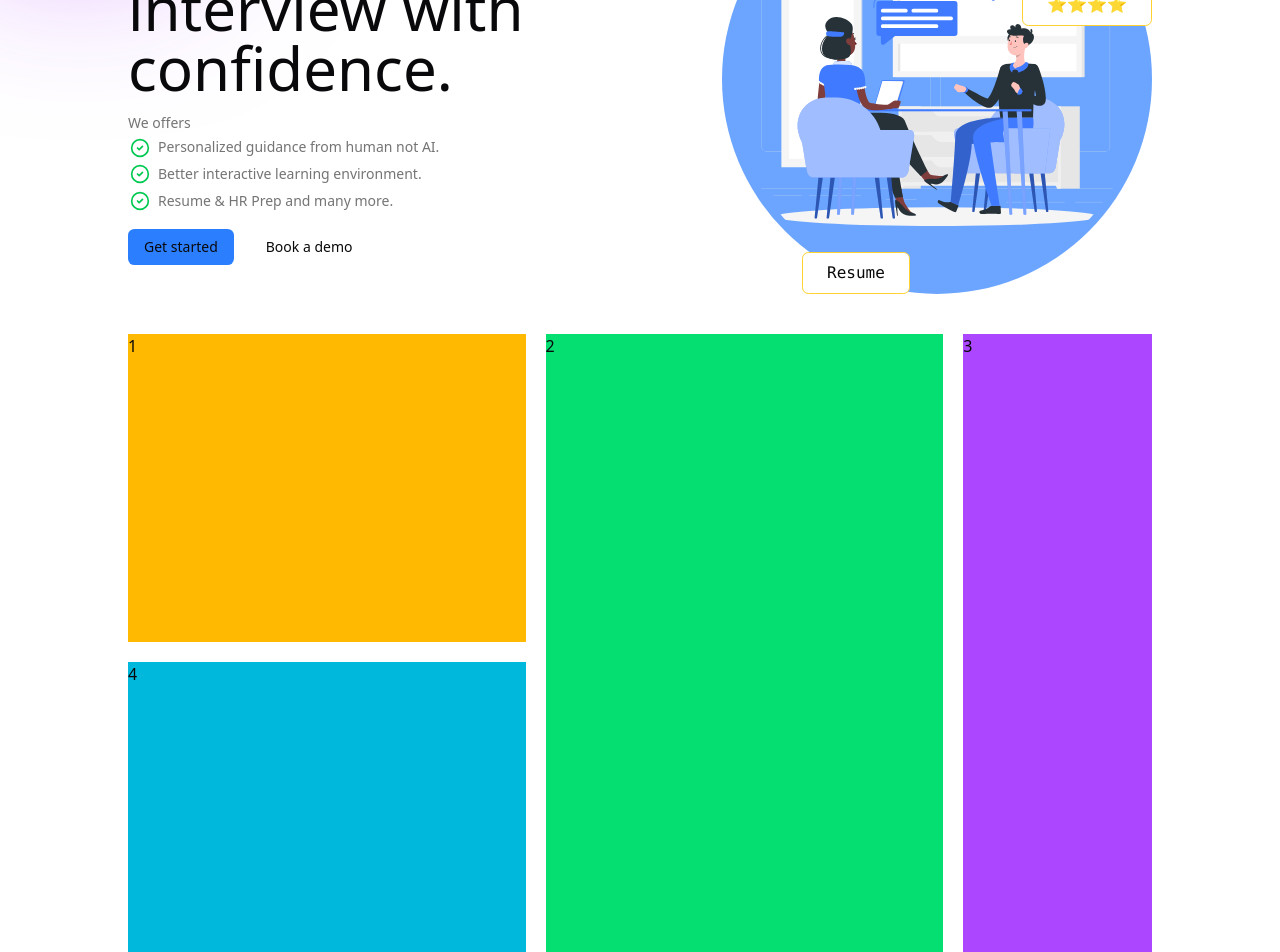
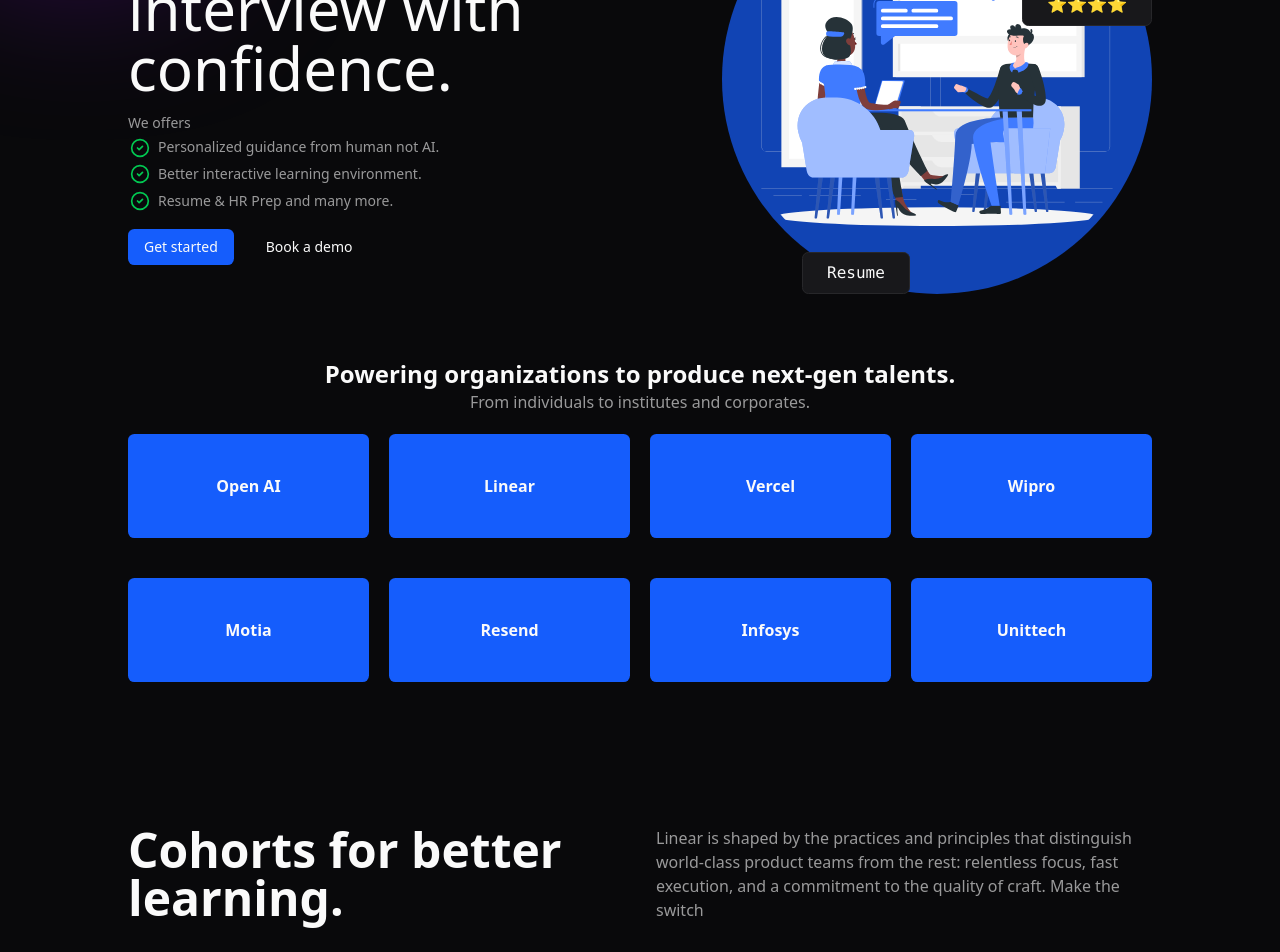
Before and after one commit to debanandanayak/the-skill-web, a Next.js app: page / in a window 1280 px wide. Shown: the part 240-1192 px from the top of the page. Built offline with nearby package versions, Linux system fonts and the light colour scheme.

Commit message:
add company showcase

```diff
--- a/app/globals.css
+++ b/app/globals.css
@@ -10,7 +10,6 @@
   --font-sans: var(--font-geist-sans);
   --font-mono: var(--font-geist-mono);
 } */
-
 
 /* ---break--- */
 
@@ -87,6 +86,7 @@
     --sidebar-accent-foreground: oklch(0.21 0.006 285.885);
     --sidebar-border: oklch(0.92 0.004 286.32);
     --sidebar-ring: oklch(0.623 0.214 259.815);
+    --1fr: minmax(0, 1fr);
 }
 
 .dark {
@@ -123,7 +123,6 @@
     --sidebar-ring: oklch(0.488 0.243 264.376);
 }
 
-
 @layer base {
     * {
         @apply border-border outline-ring/50;
@@ -132,3 +131,17 @@
         @apply bg-background text-foreground;
     }
 }
+
+@keyframes marquee {
+    0% {
+        transform: translateX(0%);
+    }
+    100% {
+        transform: translateX(-50%);
+    }
+}
+
+.animate-marquee {
+    display: flex;
+    animation: marquee 7s linear infinite;
+}
--- a/app/layout.tsx
+++ b/app/layout.tsx
@@ -14,7 +14,8 @@
 
 export const metadata: Metadata = {
   title: "The skill web",
-  description: "A interview preparation solution. | Crack your next interview with confidence.",
+  description:
+    "A interview preparation solution. | Crack your next interview with confidence.",
 };
 
 export default function RootLayout({
@@ -25,7 +26,7 @@
   return (
     <html lang="en">
       <body
-        className={`${geistSans.variable} ${geistMono.variable} antialiased`}
+        className={`${geistSans.variable} ${geistMono.variable} antialiased dark`}
       >
         {children}
       </body>
--- a/app/page.tsx
+++ b/app/page.tsx
@@ -1,3 +1,4 @@
+import CompanyShowcase from "@/components/compny-showcase";
 import { Button } from "@/components/ui/button";
 import { Card, CardContent } from "@/components/ui/card";
 import { CheckCheck, CheckCircle, CheckCircle2 } from "lucide-react";
@@ -29,7 +30,11 @@
       desc: "Thousands of students placed successfully in top companies.",
     },
   ];
-  const points = ["Personalized guidance from human not AI.","Better interactive learning environment.","Resume & HR Prep and many more."]
+  const points = [
+    "Personalized guidance from human not AI.",
+    "Better interactive learning environment.",
+    "Resume & HR Prep and many more.",
+  ];
   return (
     <div className="font-sans text-foreground">
       <div className="md:h-40 md:w-40 md:-top-[0%] md:-left-[0%] bg-purple-600 absolute -z-20 rounded-full blur-[100px]"></div>
@@ -55,16 +60,21 @@
               We offers
             </h3>
             <div className="flex flex-col items-strt mb-3.5">
-              {points.map(point=>(
-              <p key={point} className="flex items-center gap-2 text-secondary-foreground/60 text-sm leading-relaxed p-0.5 rounded">
-                <CheckCircle2 className="text-green-500 w-5 h-5" />
-                <span>{point}</span>
-              </p>
+              {points.map((point) => (
+                <p
+                  key={point}
+                  className="flex items-center gap-2 text-secondary-foreground/60 text-sm leading-relaxed p-0.5 rounded"
+                >
+                  <CheckCircle2 className="text-green-500 w-5 h-5" />
+                  <span>{point}</span>
+                </p>
               ))}
-
             </div>
             <div className="flex flex-row gap-4">
-              <Button variant="default" className="rounded-sm cursor-pointer text-foreground">
+              <Button
+                variant="default"
+                className="rounded-sm cursor-pointer text-foreground"
+              >
                 Get started
               </Button>
               <Button
@@ -78,17 +88,17 @@
 
           <div className="relative">
             <div className="absolute top-10">
-              <Card className="rounded-sm shadow-none border-amber-300 p-2 font-medium font-mono">
+              <Card className="rounded-sm shadow-none border-secondary p-2 font-medium font-mono">
                 <CardContent>HR Prep</CardContent>
               </Card>
             </div>
             <div className="absolute right-0 top-30">
-              <Card className="rounded-sm shadow-none border border-amber-300 py-2 font-medium font-mono">
+              <Card className="rounded-sm shadow-none border border-secondary py-2 font-medium font-mono">
                 <CardContent>⭐⭐⭐⭐</CardContent>
               </Card>
             </div>
             <div className="absolute left-20 bottom-0">
-              <Card className="rounded-sm shadow-none border border-amber-300 py-2 font-medium font-mono">
+              <Card className="rounded-sm shadow-none border border-secondary py-2 font-medium font-mono">
                 <CardContent>Resume</CardContent>
               </Card>
             </div>
@@ -102,13 +112,31 @@
             />
           </div>
         </section>
-        <section className="mt-10 mb-10">
-          <div className="grid grid-cols-5 grid-rows-5 gap-5 h-lvh">
-            <div className="col-span-2 row-span-2 bg-amber-400">1</div>
-            <div className="col-span-2 row-span-4 col-start-3 bg-green-400">2</div>
-            <div className="row-span-4 col-start-5 bg-purple-500">3</div>
-            <div className="col-span-2 row-span-3 row-start-3 bg-cyan-500">4</div>
-            <div className="col-span-3 col-start-3 row-start-5 bg-red-500">5</div>
+
+        <section className="py-16">
+          <div className="text-center">
+            <p className="text-secondary-foreground/60 text-center inline md:block md:text-2xl md:font-bold md:text-secondary-foreground after:content-['_'] md:after:content-none">
+              Powering organizations to produce next-gen talents.
+            </p>
+            <p className="text-center text-secondary-foreground/60 inline md:block">
+              From individuals to institutes and corporates.
+            </p>
+          </div>
+          <div className="mt-5">
+            <CompanyShowcase />
+          </div>
+        </section>
+        <section className="py-20">
+          <div className="grid grid-cols-1 lg:grid-cols-12 gap-8 items-end auto-cols-fr">
+            <div className="lg:col-span-6 text-5xl font-semibold">
+              Cohorts for better learning.
+            </div>
+            <div className="lg:col-span-6 lg:col-start-7 text-secondary-foreground/60">
+              Linear is shaped by the practices and principles that distinguish
+              world-class product teams from the rest: relentless focus, fast
+              execution, and a commitment to the quality of craft. Make the
+              switch
+            </div>
           </div>
         </section>
         <section className="mt-10">
@@ -153,7 +181,9 @@
         </section>
       </main>
 
-      <footer className="row-start-3 flex gap-[24px] flex-wrap items-center justify-center"></footer>
+      <footer className="row-start-3 flex gap-[24px] flex-wrap items-center justify-center h-60 bg-black text-white/70">
+        <h1>© 2025 The skill web, Inc. All rights reserved. </h1>
+      </footer>
     </div>
   );
 }
--- /dev/null
+++ b/components/compny-showcase.tsx
@@ -0,0 +1,34 @@
+export default function CompanyShowcase() {
+  const companies = [
+    "Open AI",
+    "Linear",
+    "Vercel",
+    "Wipro",
+    "Motia",
+    "Resend",
+    "Infosys",
+    "Unittech",
+  ];
+
+  return (
+    <div className="text-center font-black text-secondary-foreground">
+      {/* === Marquee for md and below === */}
+      <div className="block md:hidden overflow-hidden">
+        <div className="flex animate-marquee whitespace-nowrap gap-5">
+          {companies.concat(companies).map((name, i) => (
+            <div key={i} className="p-10 bg-primary rounded-sm min-w-[200px]">
+              {name}
+            </div>
+          ))}
+        </div>
+      </div>
+      <div className="hidden md:grid [grid-template-columns:repeat(4,1fr)] gap-x-5 gap-y-10">
+        {companies.map((name, i) => (
+          <div key={i} className="p-10 bg-primary rounded-sm">
+            {name}
+          </div>
+        ))}
+      </div>
+    </div>
+  );
+}
```
Also changed, not shown: .zod/settings.json (added). Lines whose indentation alone changed are shown as unchanged.
